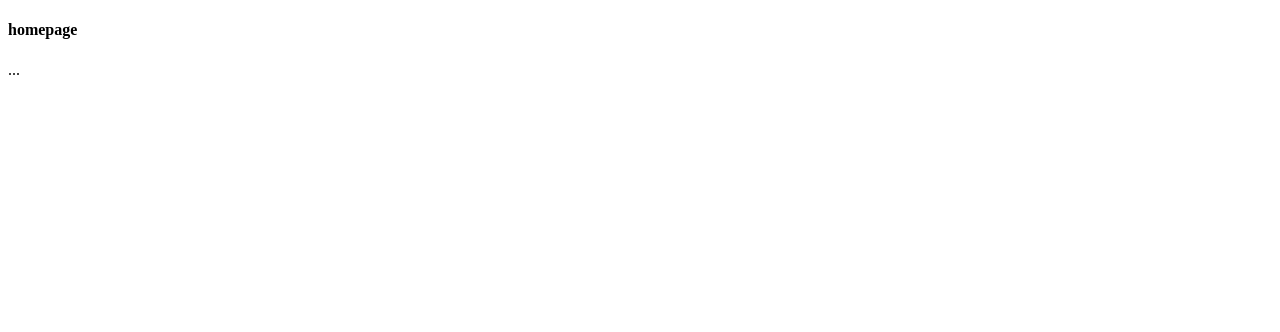
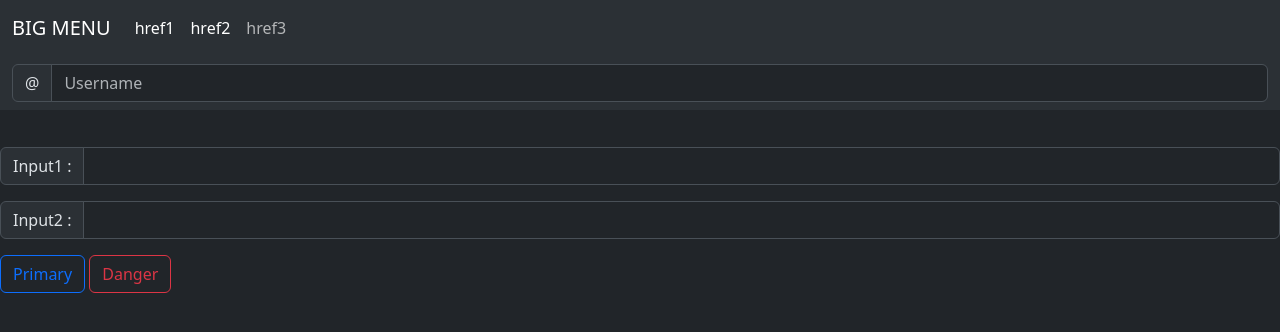
Before and after one commit to rosmontisu/web_server, a website: page index.html in a window 1280 px wide. Drawn offline with nearby package versions, Linux system fonts and the light colour scheme.

Commit message:
make frame

```diff
--- a/index.html
+++ b/index.html
@@ -1,15 +1,64 @@
-<!DOCTYPE html>
-<html>
-    <head>
-        <meta charset="UTF-8">
-        <meta name="viewport" content="width=device-width, initial-scale=1.0">
-        <meta http-equiv="X-UA-Compatible" content="ie=edge">
-        <title>Document</title>
-    </head>
-    <body>
-        <h4>homepage</h4>
-        <p>...</p>
+<!doctype html>
+<html lang="en" data-bs-theme="dark">
+  <head>
+    <meta charset="utf-8">
+    <meta name="viewport" content="width=device-width, initial-scale=1">
+    <title>Bootstrap demo</title>
+    <link href="https://cdn.jsdelivr.net/npm/bootstrap@5.3.0-alpha1/dist/css/bootstrap.min.css" rel="stylesheet" integrity="sha384-GLhlTQ8iRABdZLl6O3oVMWSktQOp6b7In1Zl3/Jr59b6EGGoI1aFkw7cmDA6j6gD" crossorigin="anonymous">
+  </head>
+  <body>
+    <script src="https://cdn.jsdelivr.net/npm/bootstrap@5.3.0-alpha1/dist/js/bootstrap.bundle.min.js" integrity="sha384-w76AqPfDkMBDXo30jS1Sgez6pr3x5MlQ1ZAGC+nuZB+EYdgRZgiwxhTBTkF7CXvN" crossorigin="anonymous"></script>
+  </body>
+</html>
 
 
-    </body>
+  <nav class="navbar navbar-expand-lg bg-body-tertiary">
+    <div class="container-fluid">
+      <a class="navbar-brand" href="#">BIG MENU</a>
+      <button class="navbar-toggler" type="button" data-bs-toggle="collapse" data-bs-target="#navbarNavDropdown" aria-controls="navbarNavDropdown" aria-expanded="false" aria-label="Toggle navigation">
+        <span class="navbar-toggler-icon"></span>
+      </button>
+      <div class="collapse navbar-collapse" id="navbarNavDropdown">
+        <ul class="navbar-nav">
+          <li class="nav-item">
+            <a class="nav-link active" aria-current="page" href="#">href1</a>
+          </li>
+          <li class="nav-item">
+            <a class="nav-link active" aria-current="page" href="#">href2</a>
+          </li>
+          <li class="nav-item">
+            <a class="nav-link" href="#">href3</a>
+          </li>
+        </ul>
+      </div>
+    </div>
+  </nav>
+  <body>
+    <nav class="navbar bg-body-tertiary">
+        <form class="container-fluid">
+          <div class="input-group">
+            <span class="input-group-text" id="basic-addon1">@</span>
+            <input type="text" class="form-control" placeholder="Username" aria-label="Username" aria-describedby="basic-addon1">
+          </div>
+        </form>
+    </nav>
+    <pre>
+    </pre>
+
+    <div class="input-group mb-3">
+        <span class="input-group-text" id="inputGroup-sizing-default">Input1 : </span>
+        <input type="text" class="form-control" aria-label="Sizing example input" aria-describedby="inputGroup-sizing-default">
+    </div>
+    <div class="input-group mb-3">
+      <span class="input-group-text" id="inputGroup-sizing-default">Input2 : </span>
+      <input type="text" class="form-control" aria-label="Sizing example input" aria-describedby="inputGroup-sizing-default">
+    </div>
+    <button type="button" class="btn btn-outline-primary">Primary</button>
+    <button type="button" class="btn btn-outline-danger">Danger</button>
+
+
+
+
+    <script src="https://cdn.jsdelivr.net/npm/bootstrap@5.3.0-alpha1/dist/js/bootstrap.bundle.min.js" integrity="sha384-w76AqPfDkMBDXo30jS1Sgez6pr3x5MlQ1ZAGC+nuZB+EYdgRZgiwxhTBTkF7CXvN" crossorigin="anonymous"></script>
+  </body>
 </html>
--- a/index.js
+++ b/index.js
@@ -8,8 +8,6 @@ app.listen(8080, function(){
     console.log('listening on 8080')
 });
 
-
-
 app.get('/test', function(req, res){
     res.send('/test에 응답 페이지')
 });
--- /dev/null
+++ b/red.css
@@ -0,0 +1,3 @@
+p {
+    color: red;
+}
```
